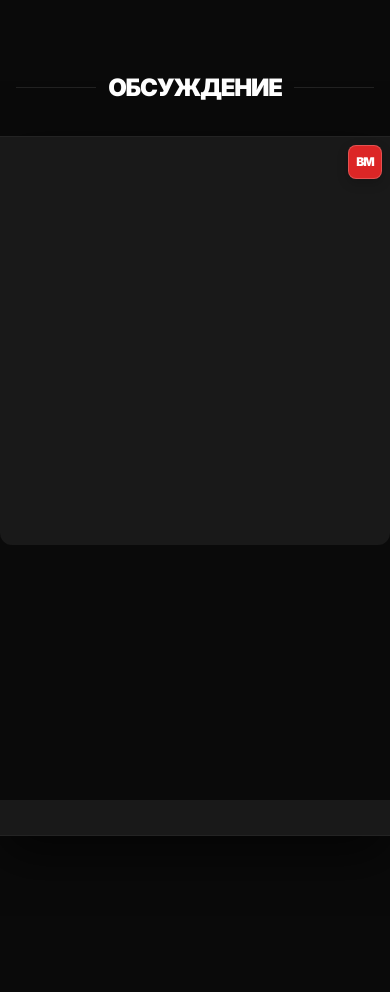
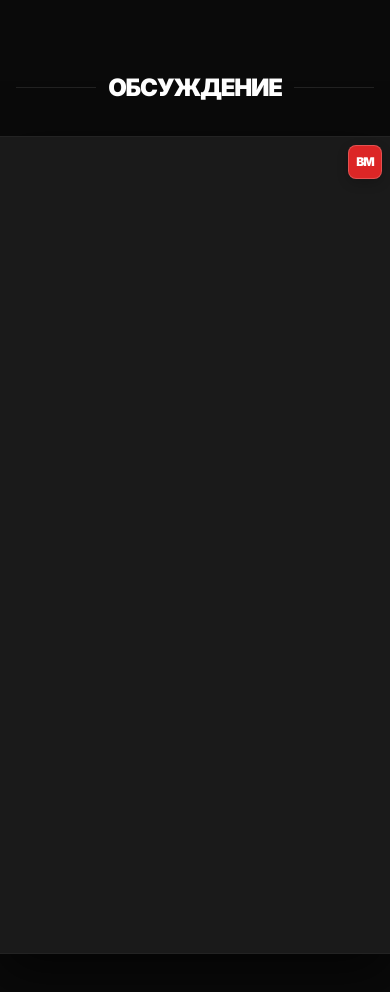
Before and after one commit to VMRcompany/vovamaniya, a plain HTML site: page index.html in a window 390 px wide. Shown: the part 3780-4772 px from the top of the page. Before the commit the page ends 4696 px from the top, so only its background shows below. Drawn offline with nearby package versions, Linux system fonts and the light colour scheme.

Commit message:
Update index.html

```diff
--- a/index.html
+++ b/index.html
@@ -78,9 +78,8 @@
             margin-bottom: 5rem;
             position: relative;
             box-shadow: 0 20px 50px rgba(0,0,0,0.6);
-            min-height: 600px;
+            min-height: 400px;
             z-index: 10;
-            overflow: hidden; /* Важно для скругления углов */
         }
         @media (max-width: 640px) {
             .vk-wrapper {
@@ -94,24 +93,24 @@
                 border-right: none;
             }
         }
-        /* Dark mode with color preservation */
+        /* Dark mode with native VK styling for natural images */
         #vk_comments_main, #vk_comments_page {
-            background: #191919 !important;
+            background: #1a1a1a !important;
             border-radius: 12px;
             overflow: hidden;
-            /* Filter removed to keep photos natural as requested */
+            /* Filters removed to preserve original image colors as requested */
         }
-        /* Ensure VK iframe is responsive and can grow */
+        /* Ensure VK iframe is responsive and grows with content */
         #vk_comments_main, #vk_comments_main iframe,
         #vk_comments_page, #vk_comments_page iframe {
             width: 100% !important;
             max-width: 100% !important;
-            min-height: 300px !important;
+            min-height: 400px !important;
         }
         @media (max-width: 640px) {
             #vk_comments_main, #vk_comments_main iframe,
             #vk_comments_page, #vk_comments_page iframe {
-                min-height: 400px !important;
+                min-height: 800px !important;
             }
         }
         /* Full block of the top bar to hide VK logo and links */
@@ -122,7 +121,7 @@
             width: 100%;
             height: 55px;
             z-index: 100;
-            background: #191919; /* Matches VK native dark background */
+            background: #1a1a1a; /* Matches the dark background */
             cursor: default;
             pointer-events: auto; /* Block all clicks on the top bar */
         }
@@ -150,19 +149,19 @@
         /* Shield for the "Share" checkbox text */
         .vk-shield-share {
             position: absolute;
-            top: 152px; /* Adjusted for native dark theme layout */
-            left: 105px;
-            width: 90px;
-            height: 22px;
-            background: #191919; /* Matches VK native dark background */
+            bottom: 48px;
+            left: 45px;
+            width: 200px;
+            height: 24px;
+            background: #1a1a1a; /* Matches the dark background */
             z-index: 100;
             pointer-events: none;
         }
         @media (max-width: 640px) {
             .vk-shield-share {
-                top: 148px;
-                left: 95px;
-                width: 80px;
+                bottom: 42px;
+                left: 40px;
+                width: 150px;
             }
         }
         .vk-shield-bottom {
@@ -172,7 +171,7 @@
             right: 0;
             height: 35px;
             z-index: 100;
-            background: #191919;
+            background: #1a1a1a; /* Matches the dark background */
         }
         @media (max-width: 640px) {
             .vk-shield-top {
@@ -382,7 +381,7 @@
                             const mainContainer = document.getElementById('vk_comments_main');
                             if (mainContainer && mainContainer.innerHTML === '') {
                                 VK.Widgets.Comments("vk_comments_main", {
-                                    limit: 15, attach: "*", autoPublish: 1, norealtime: 0, height: 0, width: "auto",
+                                    limit: 20, attach: "*", autoPublish: 1, norealtime: 0, height: 0, width: "auto",
                                     pageUrl: discussionUrl,
                                     dark: 1
                                 });
@@ -392,7 +391,7 @@
                             const pageContainer = document.getElementById('vk_comments_page');
                             if (pageContainer && pageContainer.innerHTML === '') {
                                 VK.Widgets.Comments("vk_comments_page", {
-                                    limit: 15, attach: "*", autoPublish: 1, norealtime: 0, height: 0, width: "auto",
+                                    limit: 20, attach: "*", autoPublish: 1, norealtime: 0, height: 0, width: "auto",
                                     pageUrl: discussionUrl,
                                     dark: 1
                                 });
```
